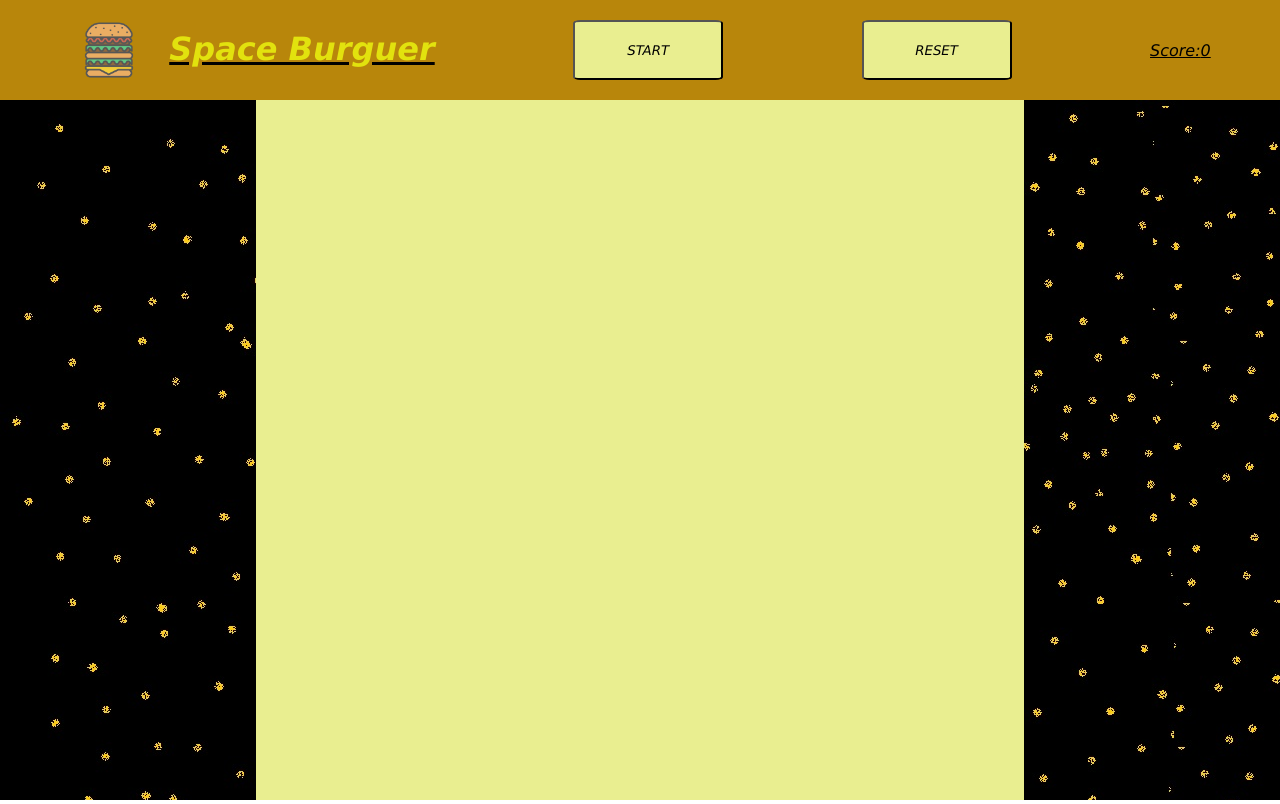
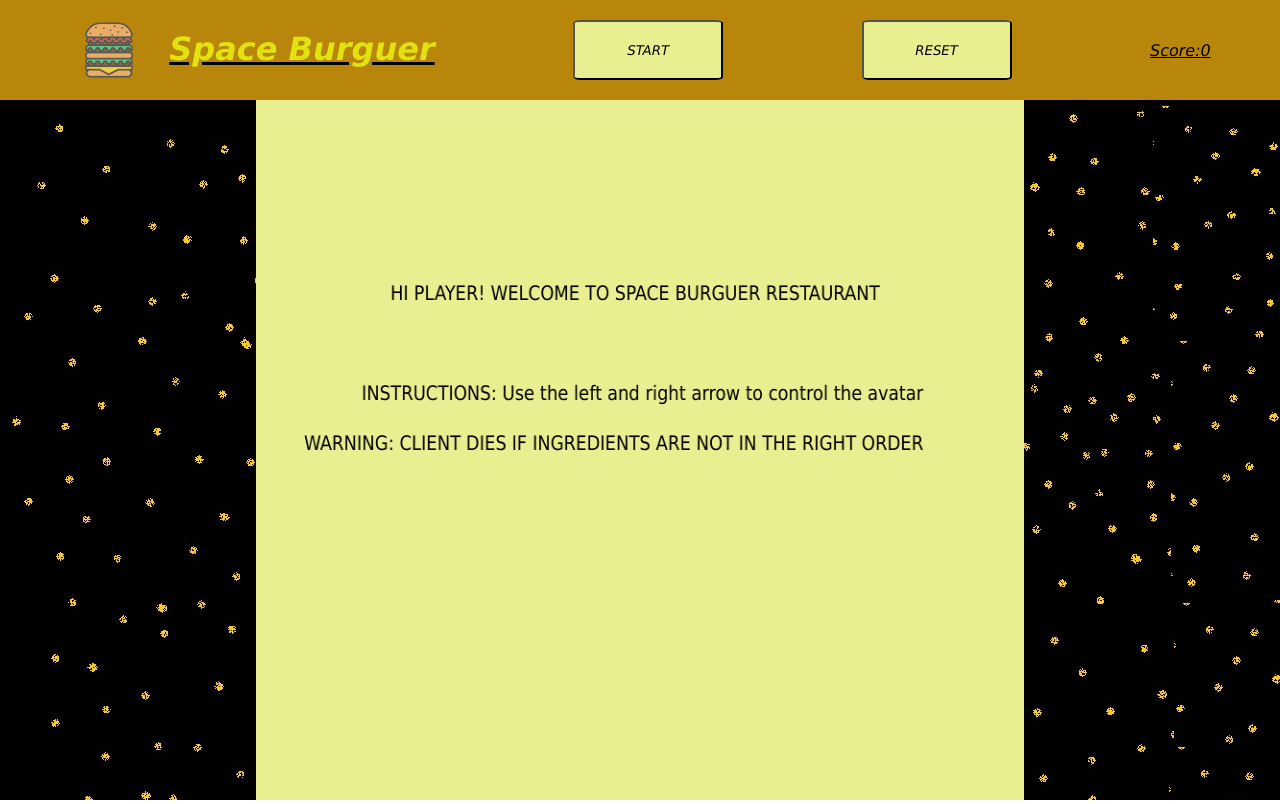
Before and after one commit to jferassef/Ironhack-SpaceBurguer-game-project, a plain HTML site: page index.html in a window 1280 px wide. Drawn offline with Linux system fonts and the light colour scheme.

Commit message:
instructions added

```diff
--- a/js/index.js
+++ b/js/index.js
@@ -18,7 +18,21 @@ class Game {
     this.pauseGame = false;
     this.timer = 0;
     this.score = 0;
-    this.text = "Goal";
+    this.ctx.fillText(
+      "HI PLAYER! WELCOME TO SPACE BURGUER RESTAURANT",
+      this.canvas.width / 2 - 260,
+      200
+    );
+    this.ctx.fillText(
+      "INSTRUCTIONS: Use the left and right arrow to control the avatar",
+      this.canvas.width / 2 - 290,
+      300
+    );
+    this.ctx.fillText(
+      "WARNING: CLIENT DIES IF INGREDIENTS ARE NOT IN THE RIGHT ORDER",
+      this.canvas.width / 2 - 350,
+      350
+    );
   }
 
   reset() {
@@ -56,7 +70,7 @@ class Game {
       this.breadGoal = [];
       // alert("win");
       this.ctx.fillText(
-        "CONGRATS, YOU WIN",
+        "CONGRATS, YOU WIN!! :)",
         this.canvas.width / 2 - 100,
         this.canvas.height / 2
       );
@@ -100,7 +114,7 @@ class Game {
 
   // draw goal burguer, current one, iterate and display ing on y
   drawGoal() {
-    this.ctx.fillText("To do:", 10, 30);
+    this.ctx.fillText("ORDER TO DO:", 10, 30);
     this.ctx.fillText("Picked:", this.canvas.width - 70, 30);
     let startY = 40;
     this.breadGoal
```
Also changed, not shown: index.html (+1 -0 lines).
